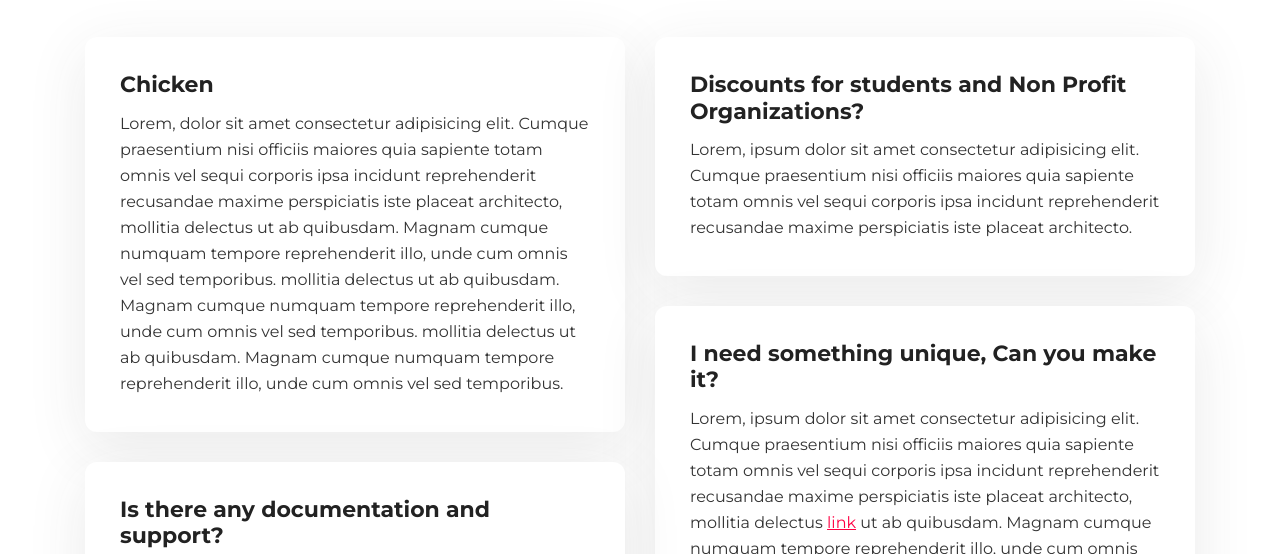
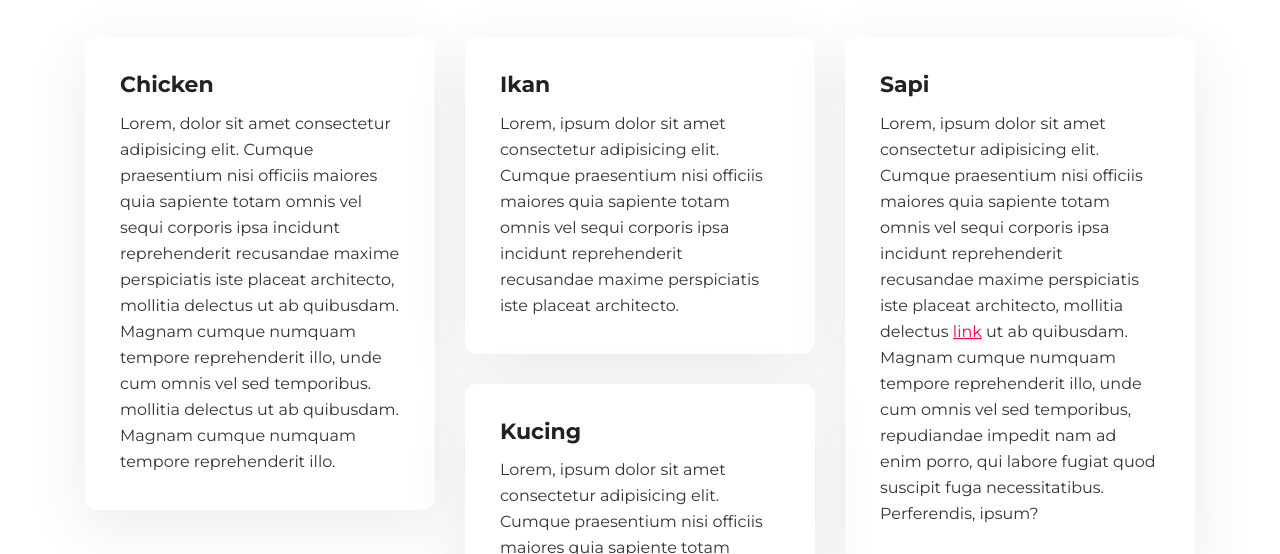
Before and after one commit to jpuang/module2-solution, a plain HTML site: page index.html in a window 1280 px wide. Shown: the part 246-800 px from the top of the page. Drawn offline with Linux system fonts and the light colour scheme.

Commit message:
Update index.html

```diff
--- a/index.html
+++ b/index.html
@@ -57,7 +57,7 @@
    <div class="container">
       <h2 class="section-title">Our Menu</h2>
       <div class="columns masonry-wrapper">
-         <div class="column is-6-desktop">
+         <div class="column is-4-desktop">
             <div class="card card-lg">
                <div class="card-body">
                   <h3 class="card-title h5">Chicken</h3>
@@ -66,18 +66,15 @@
                      omnis vel sequi corporis ipsa incidunt reprehenderit recusandae maxime perspiciatis iste placeat
                      architecto, mollitia delectus ut ab quibusdam. Magnam cumque numquam tempore reprehenderit illo,
                      unde cum omnis vel sed temporibus. mollitia delectus ut ab quibusdam. Magnam cumque numquam tempore
-                     reprehenderit illo, unde cum
-                     omnis vel sed temporibus. mollitia delectus ut ab quibusdam. Magnam cumque numquam tempore
-                     reprehenderit
-                     illo, unde cum omnis vel sed temporibus.</p>
+                     reprehenderit illo.</p>
                </div>
             </div>
          </div>
          <!-- faq item -->
-         <div class="column is-6-desktop">
+         <div class="column is-4-desktop">
             <div class="card card-lg">
                <div class="card-body">
-                  <h3 class="card-title h5">Discounts for students and Non Profit Organizations?</h3>
+                  <h3 class="card-title h5">Ikan</h3>
                   <p class="card-text content">Lorem, ipsum dolor sit amet consectetur adipisicing elit. Cumque
                      praesentium
                      nisi officiis maiores quia sapiente totam omnis vel sequi corporis ipsa incidunt reprehenderit
@@ -87,10 +84,10 @@
             </div>
          </div>
          <!-- faq item -->
-         <div class="column is-6-desktop">
+         <div class="column is-4-desktop">
             <div class="card card-lg">
                <div class="card-body">
-                  <h3 class="card-title h5">I need something unique, Can you make it?</h3>
+                  <h3 class="card-title h5">Sapi</h3>
                   <p class="card-text content">Lorem, ipsum dolor sit amet consectetur adipisicing elit. Cumque
                      praesentium
                      nisi officiis maiores quia sapiente totam omnis vel sequi corporis ipsa incidunt reprehenderit
@@ -106,10 +103,10 @@
             </div>
          </div>
          <!-- faq item -->
-         <div class="column is-6-desktop">
+         <div class="column is-4-desktop">
             <div class="card card-lg">
                <div class="card-body">
-                  <h3 class="card-title h5">Is there any documentation and support?</h3>
+                  <h3 class="card-title h5">Kucing</h3>
                   <p class="card-text content">Lorem, ipsum dolor sit amet consectetur adipisicing elit. Cumque
                      praesentium
                      nisi officiis maiores quia sapiente totam omnis vel sequi corporis ipsa incidunt reprehenderit
```
